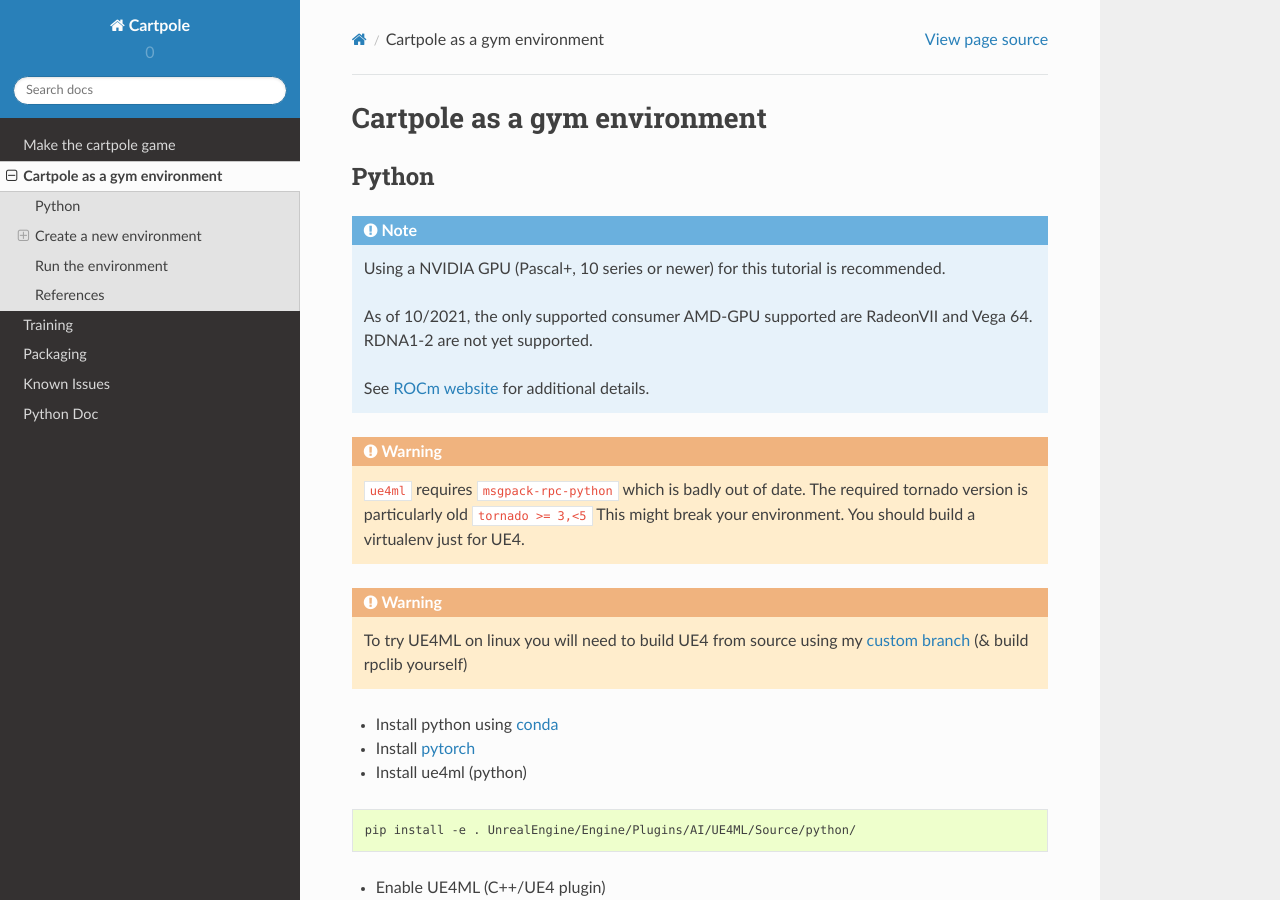
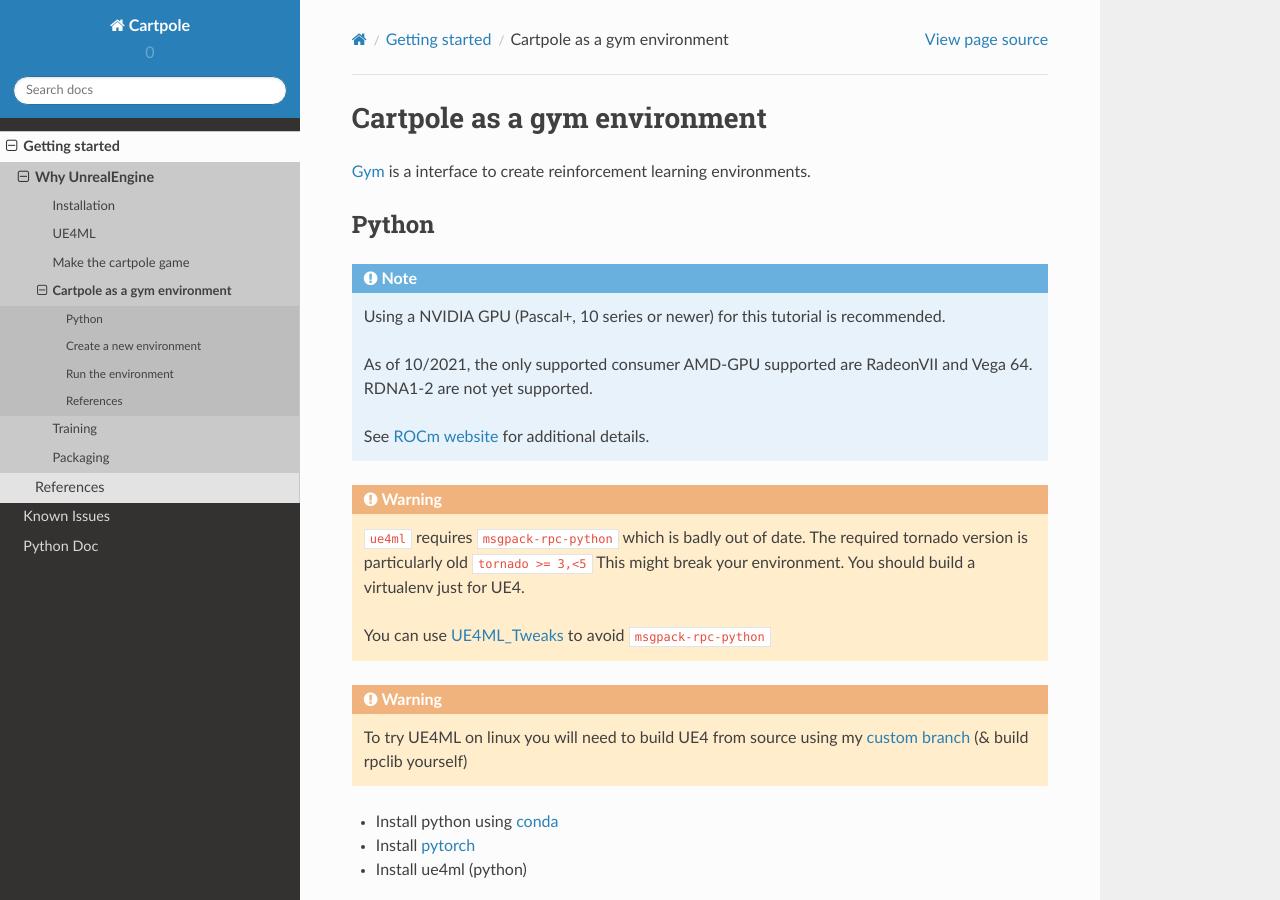
Before and after one commit to Delaunay/cartpole, a Sphinx documentation site: the page built from Docs/src/launching.rst, in a window 1280 px wide and 900 px high. Built offline with Sphinx 7.4.7 and the Read the Docs theme 2.0.0, drawn with Linux system fonts in a browser that asks for light colours; pages that are not in the unit, such as notebooks, are missing from menus; some of the changed text lies outside the part shown.

Commit message:
Shuffle files around

```diff
--- a/Docs/src/game.rst
+++ b/Docs/src/game.rst
@@ -1,7 +1,7 @@
 Make the cartpole game
 ~~~~~~~~~~~~~~~~~~~~~~
 
-.. image:: _static/cartpole_overview.png
+.. image:: /_static/cartpole_overview.png
    :width: 100%
 
 
--- a/Docs/src/launching.rst
+++ b/Docs/src/launching.rst
@@ -1,5 +1,8 @@
 Cartpole as a gym environment
 =============================
+
+`Gym <https://gym.openai.com/>`_ is a interface to create reinforcement learning environments.
+
 
 Python
 ~~~~~~
@@ -19,6 +22,10 @@
    ``ue4ml`` requires ``msgpack-rpc-python`` which is badly out of date.
    The required tornado version is particularly old ``tornado >= 3,<5``
    This might break your environment. You should build a virtualenv just for UE4.
+
+   You can use `UE4ML_Tweaks <https://github.com/EpicGames/UnrealEngine/pull/8748>`_
+   to avoid ``msgpack-rpc-python``
+
 
 .. warning::
 
@@ -281,6 +288,7 @@
 References
 ~~~~~~~~~~
 
+.. [#] `Gym <https://gym.openai.com/>`_
 .. [#] `ROCm website <https://rocmdocs.amd.com/en/latest/>`_
 .. [#] `Enable_U4ML_Linux branch <https://github.com/Delaunay/UnrealEngine/tree/Enable_U4ML_Linux>`_
 .. [#] `conda <https://docs.conda.io/en/latest/miniconda.html>`_
--- a/Docs/src/training.rst
+++ b/Docs/src/training.rst
@@ -7,11 +7,7 @@
 the right action given the state of the game.
 
 
-.. image:: _static/cartpole_overview.png
-   :width: 100%
-
-
-.. image:: _static/training.png
+.. image:: /_static/training.png
    :width: 100%
 
 
```
Also changed, not shown: Docs/index.rst (+3 -105 lines), Docs/src/index.rst (added, +54 -0 lines), Docs/src/install.rst (added, +12 -0 lines), Docs/src/ue4ml.rst (added, +37 -0 lines), README.rst (+1 -6 lines), Docs/_static/Cartpole_big.png (renamed from Cartpole_big.png), Docs/issues.rst (renamed from Docs/src/issues.rst).
